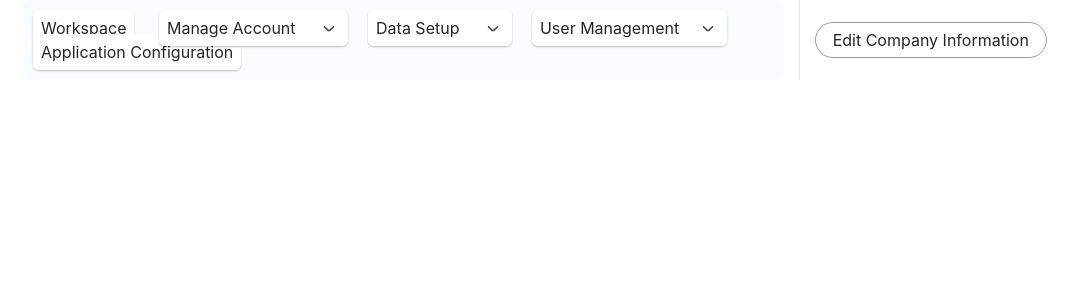
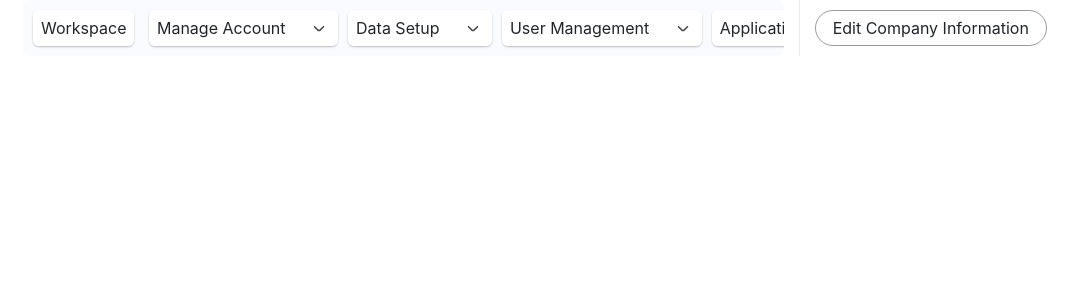
Before and after one commit to abhilash-1411/-Frontend-Redesign, a Flask app: page /toolbar in a window 1280 px wide. Shown: the top 300 px of the page, without its empty margins (105-1183 px from the left). Run offline with Flask 3, Linux system fonts and the light colour scheme; some libraries are stand-ins or nearby versions.

```diff
--- a/static/css/base.css
+++ b/static/css/base.css
@@ -9,6 +9,33 @@ p {
   font-size: 16px;
   font-weight: 400;
   font-family: Neue Haas Unica;
+}
+
+.overflow-x{
+overflow-x: auto;
+}
+
+.white-space-nowrap{
+  white-space: nowrap;
+}
+
+::-webkit-scrollbar {
+  height: 2px;
+}
+
+/* Track */
+::-webkit-scrollbar-track {
+  background: #f1f1f1;
+}
+
+/* Handle */
+::-webkit-scrollbar-thumb {
+  background: #888;
+}
+
+/* Handle on hover */
+::-webkit-scrollbar-thumb:hover {
+  background: #555;
 }
 
 /* font-weight */
@@ -73,9 +100,8 @@ h1 {
   border-radius: 6px;
 }
 
-.mx-20 {
+.ml-20 {
   margin-left: 10px;
-  margin-right: 10px;
 }
 
 .theme-text {
@@ -357,5 +383,4 @@ h1 {
   align-items: end;
   height: 145px;
 }
-
 /* work-space Product */
--- a/templates/toolbar.html
+++ b/templates/toolbar.html
@@ -8,7 +8,7 @@
   <link rel="stylesheet" href="https://cdn.jsdelivr.net/npm/bootstrap@4.3.1/dist/css/bootstrap.min.css"
     integrity="sha384-ggOyR0iXCbMQv3Xipma34MD+dH/1fQ784/j6cY/iJTQUOhcWr7x9JvoRxT2MZw1T" crossorigin="anonymous">
 
-    <link href="{{ url_for('static', filename='css/base.css') }}" rel="stylesheet">
+  <link href="{{ url_for('static', filename='css/base.css') }}" rel="stylesheet">
 
   <script src="https://code.jquery.com/jquery-3.3.1.slim.min.js"
     integrity="sha384-q8i/X+965DzO0rT7abK41JStQIAqVgRVzpbzo5smXKp4YfRvH+8abtTE1Pi6jizo"
@@ -27,24 +27,24 @@
   <div class="theme-container">
     <div class="row">
       <div class="col-lg-9">
-        <div class="light-bg-blue rounded-3 py-3 border-theme-radius">
-          <span class="cursor-pointer bg-white p-2 my-2 box-shaddow-theme border-theme-radius mx-20">Workspace</span>
+        <div class="light-bg-blue rounded-3 py-3 border-theme-radius overflow-x white-space-nowrap">
+          <span class="cursor-pointer bg-white p-2 my-2 box-shaddow-theme border-theme-radius ml-20">Workspace</span>
           <span
-            class="cursor-pointer bg-white p-2 pr-5 my-2 box-shaddow-theme border-theme-radius mx-20 position-relative">Manage
+            class="cursor-pointer bg-white p-2 pr-5 my-2 box-shaddow-theme border-theme-radius ml-20 position-relative">Manage
             Account
             <img src="{{ url_for('static', filename='img/arrowdown.svg') }}" class="px-1 toolbaar-arrow">
           </span>
           <span
-            class="cursor-pointer bg-white p-2 pr-5 my-2 box-shaddow-theme border-theme-radius mx-20 position-relative">Data
+            class="cursor-pointer bg-white p-2 pr-5 my-2 box-shaddow-theme border-theme-radius ml-20 position-relative">Data
             Setup
             <img src="{{ url_for('static', filename='img/arrowdown.svg') }}" class="px-1 toolbaar-arrow">
           </span>
           <span
-            class="cursor-pointer bg-white p-2 pr-5 my-2 box-shaddow-theme border-theme-radius mx-20 position-relative">User
+            class="cursor-pointer bg-white p-2 pr-5 my-2 box-shaddow-theme border-theme-radius ml-20 position-relative">User
             Management
             <img src="{{ url_for('static', filename='img/arrowdown.svg') }}" class="px-1 toolbaar-arrow">
           </span>
-          <span class="cursor-pointer bg-white p-2 my-2 box-shaddow-theme border-theme-radius mx-20">Application
+          <span class="cursor-pointer bg-white p-2 my-2 box-shaddow-theme border-theme-radius ml-20">Application
             Configuration</span>
         </div>
       </div>
```
